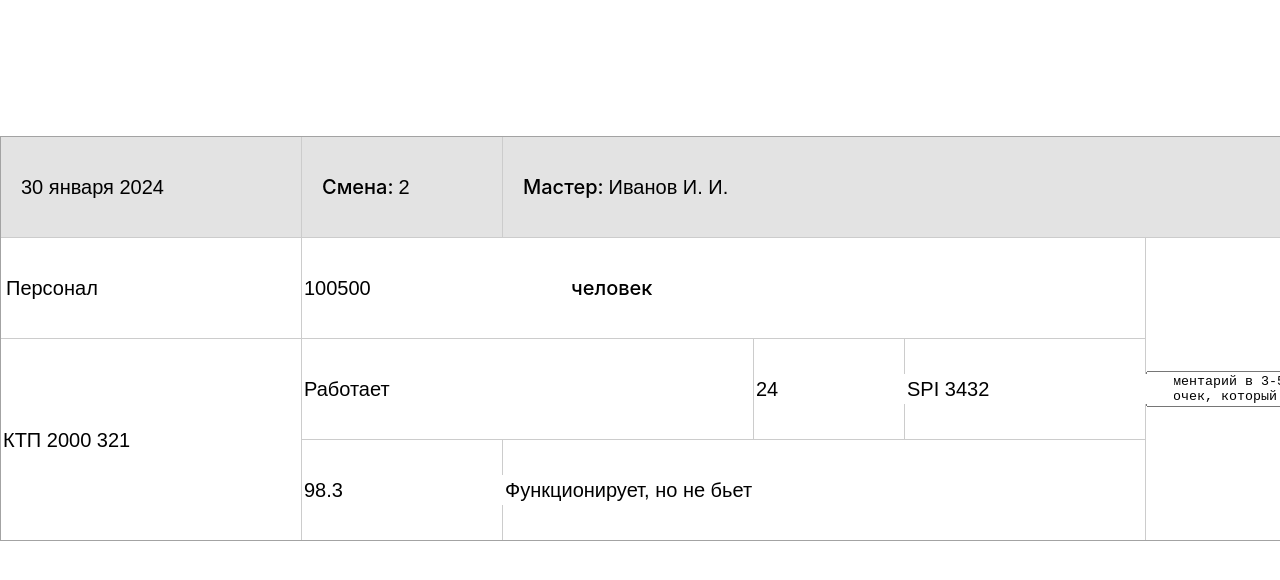
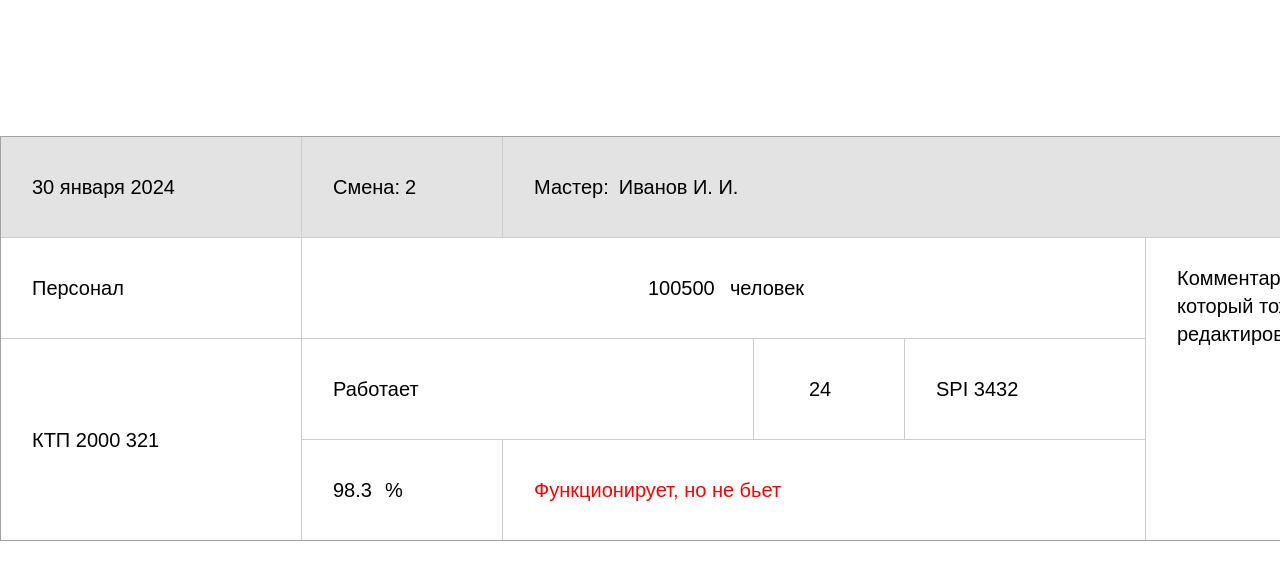
Before and after one commit to mormolad/table, a React (Create React App) app: page / in a window 1280 px wide. Shown: the top 580 px of the page. Built offline with nearby package versions, Linux system fonts and the light colour scheme.

Commit message:
готово

```diff
--- a/src/components/Dashboard/Dashboard.module.scss
+++ b/src/components/Dashboard/Dashboard.module.scss
@@ -9,6 +9,7 @@
   gap: 1px;
 
   grid-template-areas: 'a b c c c c d' 'e f f f f g g' 'h i i j k g g ' 'h l m m m g g';
+  font-family: sans-serif;
   color: black;
   background-color: rgba(0, 0, 0, 0.2);
   border: 1px solid rgba(0, 0, 0, 0.2);
@@ -46,7 +47,7 @@
 
   .valueInput_date {
     width: 200px;
-    padding-left: 20px;
+    padding-left: 31px;
     background: #e3e3e3;
   }
 }
@@ -55,7 +56,7 @@
   grid-area: b;
   background: #e3e3e3;
   .title {
-    padding-left: 20px;
+    padding-left: 31px;
   }
   .valueInput_shift {
     width: 50px;
@@ -67,23 +68,21 @@
   grid-area: c;
   background: #e3e3e3;
   .title {
-    padding-left: 20px;
+    padding-left: 31px;
   }
   .valueInput_master {
     width: 200px;
-    padding-left: 5px;
+    padding-left: 10px;
     background: #e3e3e3;
   }
 }
 .rptkm {
   grid-area: d;
   background: #e3e3e3;
-  .title {
-    padding-left: 20px;
-  }
+
   .valueInput_rptkm {
     width: 200px;
-    padding-left: 5px;
+    padding-left: 31px;
     background: #e3e3e3;
   }
 }
@@ -93,35 +92,69 @@
   background-color: white;
   .valueInput_personnel {
     width: 200px;
-    padding-left: 5px;
-    background-color: white;
+    padding-left: 31px;
   }
 }
 
 .people {
   grid-area: f;
+  justify-content: center;
+  .valueInput_people {
+    width: 80px;
+    padding-left: 5px;
+  }
 }
 .comment {
   grid-area: g;
+  .valueInput_comment {
+    font-family: sans-serif;
+    width: 300px;
+    height: 250px;
+    padding-left: 31px;
+    resize: none;
+  }
 }
 .ktp {
   grid-area: h;
+  .valueInput_ktp {
+    width: 200px;
+    padding-left: 31px;
+  }
 }
 .work {
   grid-area: i;
+  .valueInput_work {
+    width: 200px;
+    padding-left: 31px;
+  }
 }
 .workingUnits {
   grid-area: j;
   padding-left: 0;
-  text-align: center;
+  justify-content: center;
+  .valueInput_workingUnits {
+    width: 40px;
+  }
 }
 .spi {
   grid-area: k;
+  .valueInput_spi {
+    padding-left: 31px;
+    width: 150px;
+  }
 }
 .percent {
   grid-area: l;
+  .valueInput_percent {
+    padding-left: 31px;
+    width: 50px;
+  }
 }
 .works {
   grid-area: m;
-  color: red;
+  .valueInput_works {
+    padding-left: 31px;
+    width: 500px;
+    color: red;
+  }
 }
--- a/src/components/Dashboard/Dashboard.tsx
+++ b/src/components/Dashboard/Dashboard.tsx
@@ -82,7 +82,13 @@ export default function Dashboard() {
         <p className={style.title}>человек</p>
       </div>
       <div className={`${style.item} ${style.comment}`}>
-        <textarea className={style.value} value={comment}></textarea>
+        <Input
+          beginValue={comment}
+          DATA_REGEXP={ANY_REGEXP}
+          additionalClass={style.valueInput_comment}
+          id="7"
+          textArea={true}
+        />
       </div>
       <div className={`${style.item} ${style.ktp}`}>
         <Input
@@ -92,7 +98,6 @@ export default function Dashboard() {
           id="8"
         />
       </div>
-
       <div className={`${style.item} ${style.work}`}>
         <Input
           beginValue={work}
--- a/src/components/Input/Input.module.scss
+++ b/src/components/Input/Input.module.scss
@@ -3,7 +3,6 @@
   flex-direction: column;
   .valueInput {
     margin: auto 0;
-    color: black;
     font-size: 20px;
     font-weight: 500;
     line-height: 28px;
--- a/src/components/Input/Input.tsx
+++ b/src/components/Input/Input.tsx
@@ -7,6 +7,7 @@ interface ImportProps {
   DATA_REGEXP: RegExp;
   additionalClass: string;
   id: string; // Для идентификации ячейки
+  textArea?: true;
 }
 
 export default function Import({
@@ -14,6 +15,7 @@ export default function Import({
   DATA_REGEXP,
   additionalClass,
   id,
+  textArea,
 }: ImportProps) {
   const dispatch = useDispatch();
   const [value, setValue] = useState<string | number>(beginValue);
@@ -23,7 +25,9 @@ export default function Import({
   const [initialValue, setInitialValue] = useState<string | number>(beginValue); // Сохраняем начальное значение
   const timerRef = useRef<NodeJS.Timeout | null>(null); // Для отслеживания таймера
   const progressRef = useRef<NodeJS.Timeout | null>(null); // Для отслеживания интервала прогресса
-  const handleChange = (e: React.ChangeEvent<HTMLInputElement>) => {
+  const handleChange = (
+    e: React.ChangeEvent<HTMLInputElement | HTMLTextAreaElement>
+  ) => {
     const newValue = e.target.value;
     clearProgressAndTimer();
     dispatch(setIsProgress(false));
@@ -99,11 +103,19 @@ export default function Import({
 
   return (
     <div className={style.containerInput}>
-      <input
-        className={`${style.valueInput} ${additionalClass}`}
-        value={value}
-        onChange={handleChange}
-      />
+      {!textArea ? (
+        <input
+          className={`${style.valueInput} ${additionalClass}`}
+          value={value}
+          onChange={handleChange}
+        />
+      ) : (
+        <textarea
+          className={`${style.valueInput} ${additionalClass}`}
+          value={value}
+          onChange={handleChange}
+        />
+      )}
       <span className={style.inputError}>
         {dirty ? (error ? error : '') : ' '}
       </span>
```
